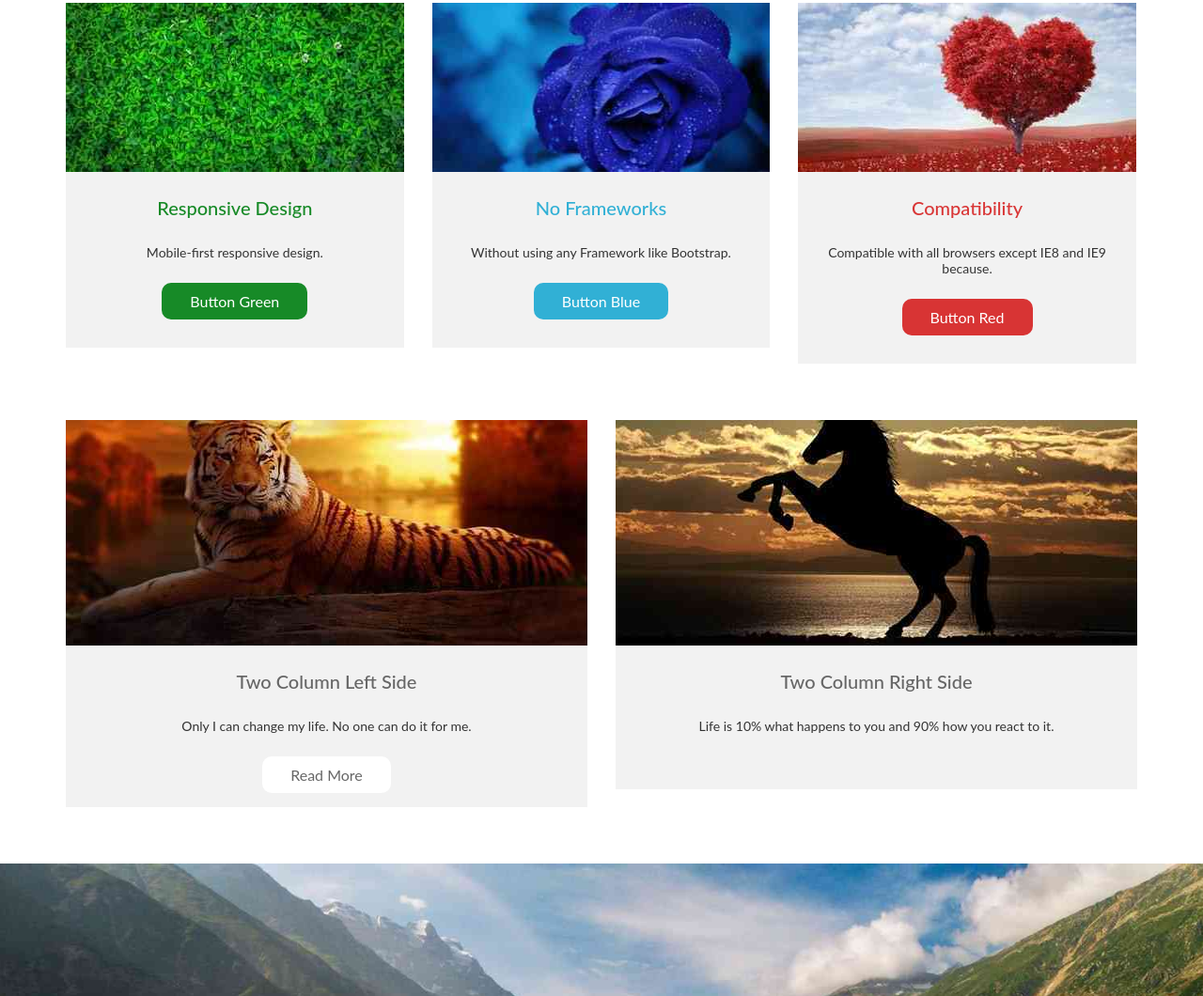
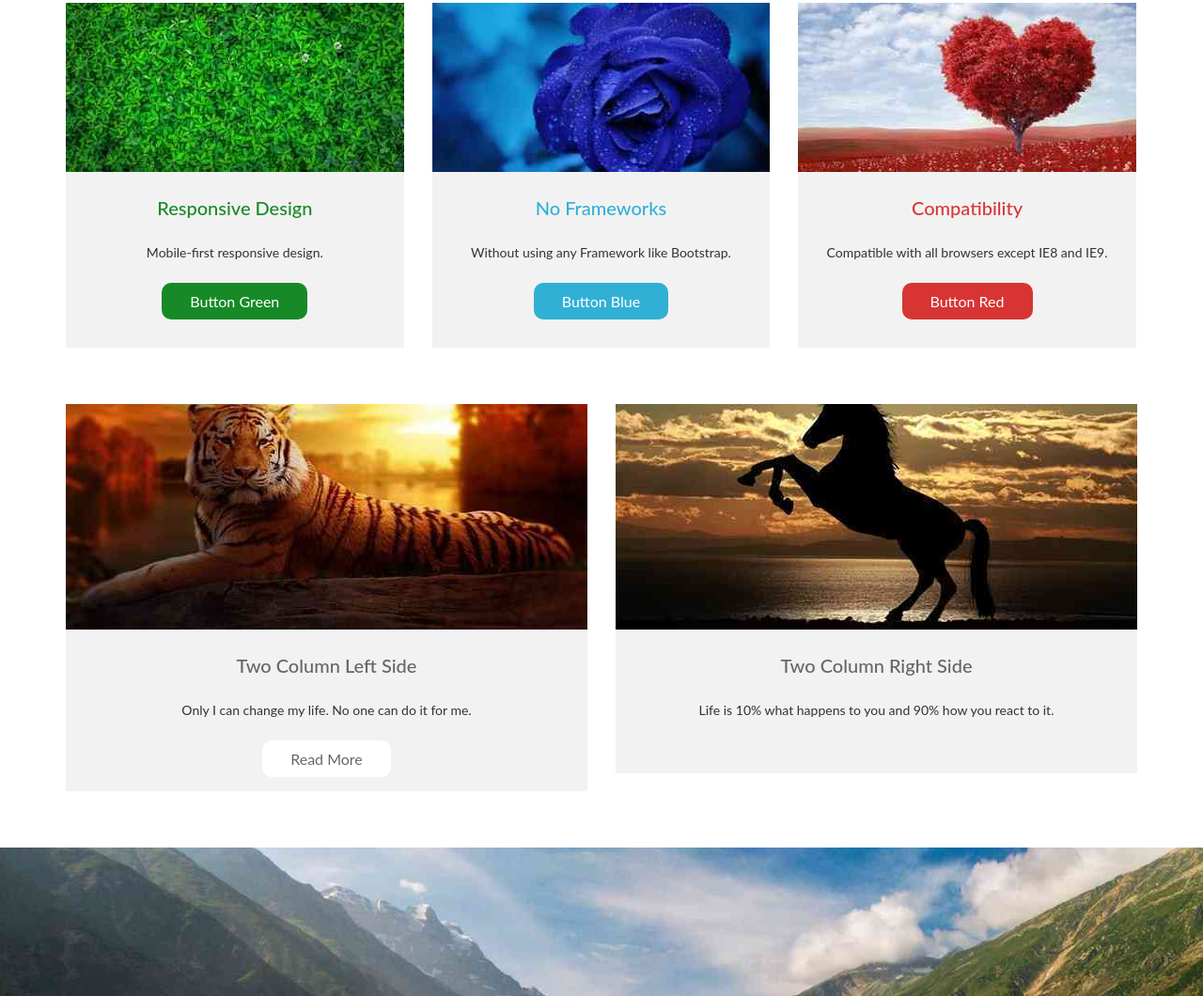
Before and after one commit to xMokAx/first-html-template, a plain HTML site: page index.html in a window 1280 px wide. Shown: the part 770-1830 px from the top of the page at 94% size. Drawn offline with Linux system fonts and the light colour scheme.

Commit message:
just removing a word

```diff
--- a/index.html
+++ b/index.html
@@ -67,7 +67,7 @@
                     <div class="featured-content">
                     <img class="img-responsive" src="images/3-3.jpeg" alt="#">
                     <h4 class="red">Compatibility</h4>
-                    <p>Compatible with all browsers except IE8 and IE9 because.</p>
+                    <p>Compatible with all browsers except IE8 and IE9.</p>
                     <a href="#" class="white red-btn">Button Red</a>
                     </div>
                 </div>
```
